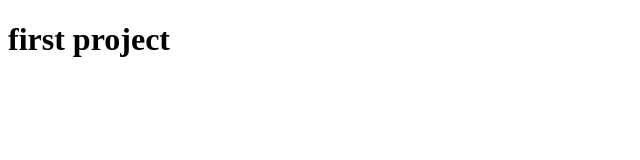
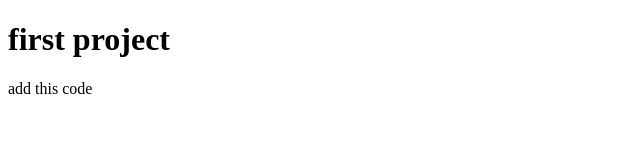
Before and after one commit to wonmyeong/noonaProject, a plain HTML site: page index.html in a window 1280 px wide. Shown: the whole page, without its empty margins (0-640 px from the left). Drawn offline with Linux system fonts and the light colour scheme.

Commit message:
second-commit

```diff
--- a/index.html
+++ b/index.html
@@ -8,5 +8,6 @@
   </head>
   <body>
     <h1>first project</h1>
+    <p>add this code</p>
   </body>
 </html>
```
